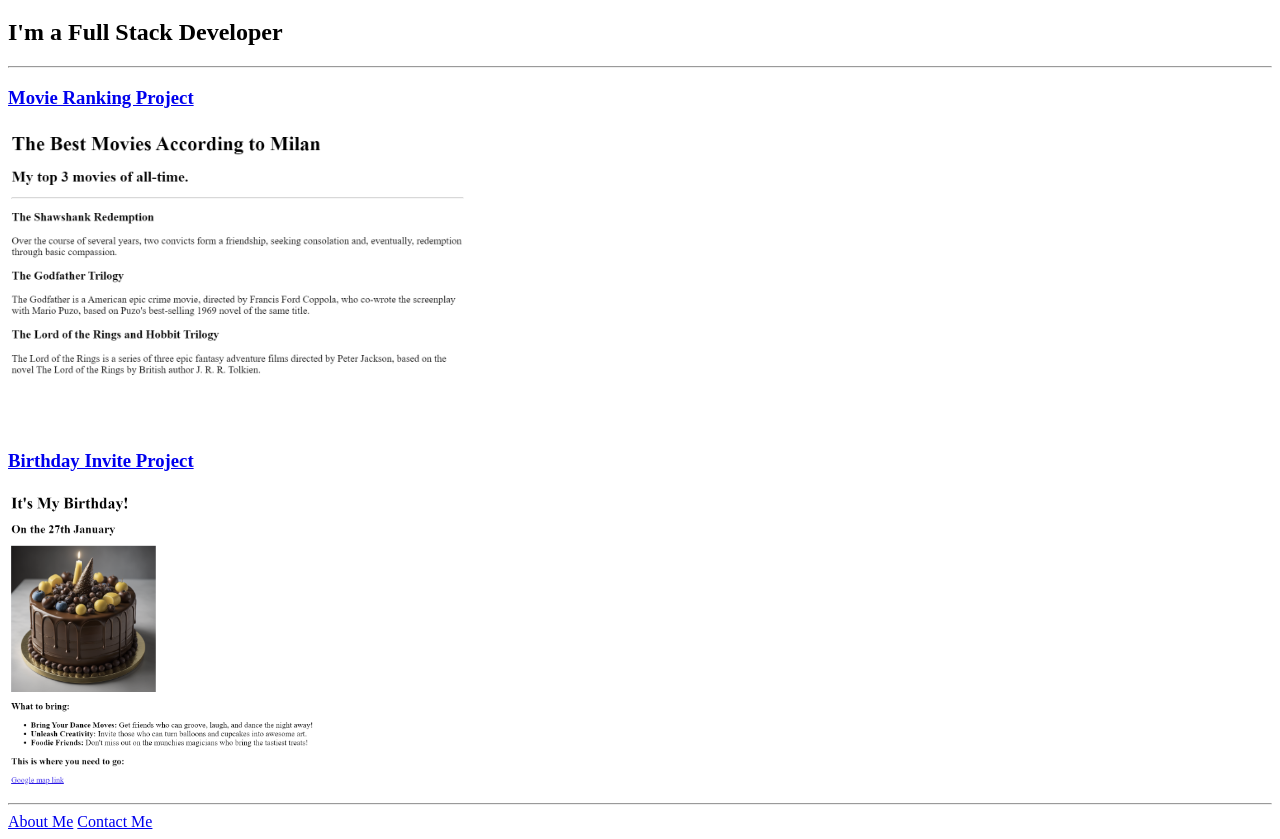
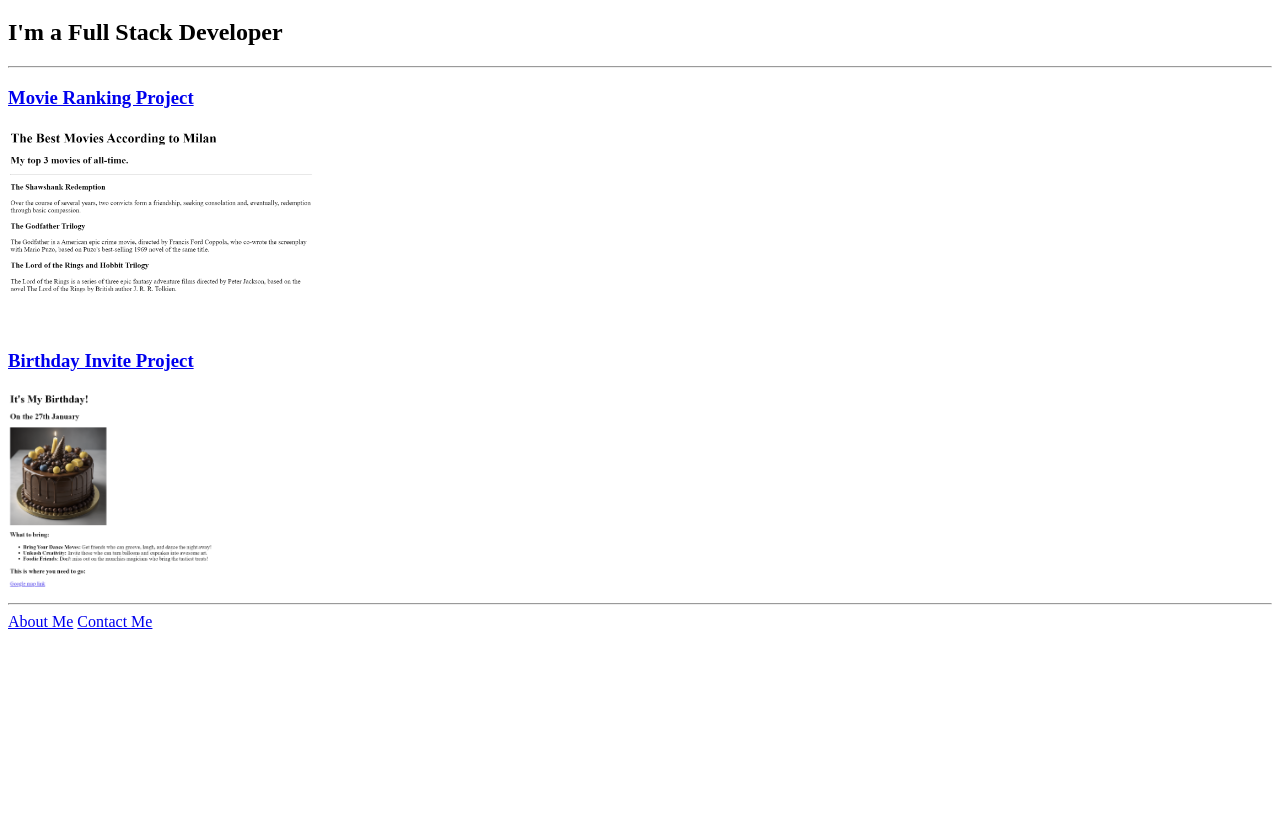
Before and after one commit to carevicm/HTML-Portfolio, a plain HTML site: page index.html in a window 1280 px wide. Shown: the part 61-900 px from the top of the page. After the commit the page ends 800 px from the top, so only its background shows below. Drawn offline with Linux system fonts and the light colour scheme.

Commit message:
index.html

```diff
--- a/index.html
+++ b/index.html
@@ -11,10 +11,10 @@
     <h2>I'm a Full Stack Developer</h2>
     <hr>
 <h3><a href="./public/movie-ranking.html">Movie Ranking Project</a></h3>
-  <img src="./assets/images/movie-ranking.png" height="300"/>
+  <img src="./assets/images/movie-ranking.png" height="200"/>
 
   <h3><a href="./public/birthday-invite.html">Birthday Invite Project</a></h3>
-  <img src="./assets/images/birthday-invite.png" height="300"/>
+  <img src="./assets/images/birthday-invite.png" height="200"/>
   <hr>
   <a href="./public/about.html">About Me</a>
   <a href="./public/contact.html">Contact Me</a>
```
